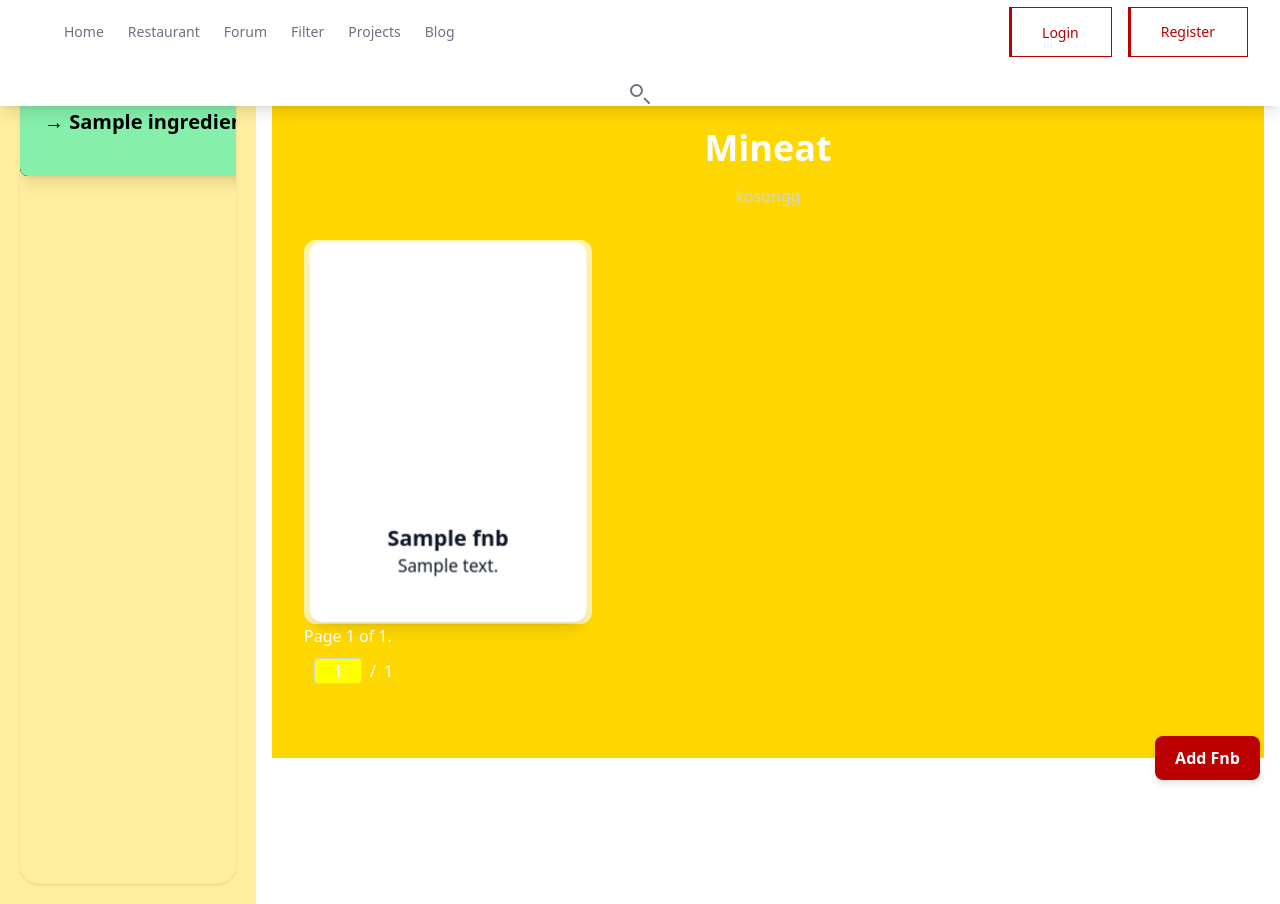
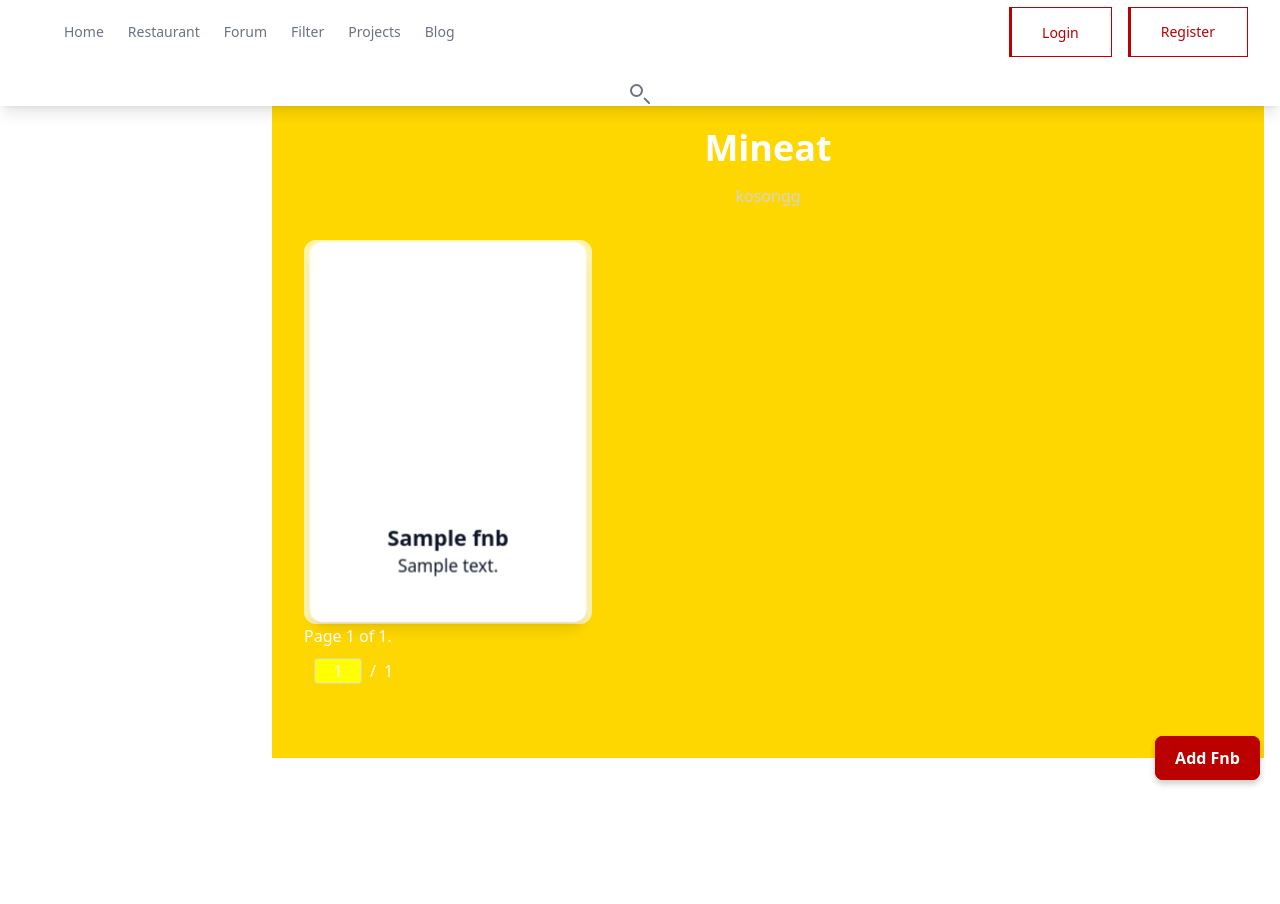
Before and after one commit to C04-PBP/mineat, a Django app: page /filter/ in a window 1280 px wide. Run offline with Django 5.2, Linux system fonts and the light colour scheme; tables that the repository leaves empty hold one stand-in row (values such as "Sample post"); some libraries are stand-ins or nearby versions.

Commit message:
Membenarkan Search fnb dan membenarkan fungsionalitas filter untuk pagination

```diff
--- a/fnb/views.py
+++ b/fnb/views.py
@@ -85,5 +85,5 @@ def search_fnbs(request):
     fnbs = Fnb.objects.filter(name__icontains=query) if query else Fnb.objects.all()
 
     # Render results to HTML
-    html = render_to_string('fnb_search_results.html', {'fnbs': fnbs})
+    html = render_to_string('fnb_kosong.html', {'fnbs': fnbs})
     return JsonResponse({'html': html})
--- a/ingredient/templates/ingredient_card.html
+++ b/ingredient/templates/ingredient_card.html
@@ -77,7 +77,7 @@
 
 {% block content %}
 <!-- Card container with stacking -->
-<div class="stacked-cards bg-green-300 rounded-lg shadow-lg p-6 w-[300px] relative">
+<div class="stacked-cards bg-green-300 rounded-lg shadow-lg py-6 w-[200px] relative">
     <h2 class="text-xl font-bold mb-4">→ {{ ingredient.name }}</h2>
 </div>
 {% endblock content %}
--- a/ingredient/templates/show_filter.html
+++ b/ingredient/templates/show_filter.html
@@ -2,6 +2,45 @@
 {% load static %}
 {% block meta %}
 <title>Filter</title>
+{% endblock meta %}
+
+{% block content %}
+<header class="fixed top-0 left-0 right-0 z-20 bg-white shadow-lg">
+    {% include "show_header.html" %}
+    <div class="flex items-center gap-4 justify-center mt-4">
+        <div class="search-container">
+            <svg class="search-icon w-6 h-6 text-gray-500" xmlns="http://www.w3.org/2000/svg" fill="none"
+                viewBox="0 0 24 24" stroke="currentColor">
+                <path stroke-linecap="round" stroke-linejoin="round" stroke-width="2"
+                    d="M21 21l-4.35-4.35M8.5 14a5.5 5.5 0 100-11 5.5 5.5 0 000 11z" />
+            </svg>
+            <input type="text" id="filter-search-bar" placeholder="Search Fnbs..." class="search-input" />
+        </div>
+    </div>
+</header>
+
+<div class="flex flex-row gap-4 content-wrapper">
+    <!-- Toggleable Sidebar -->
+    <aside id="sidebar"
+        class="transition-transform transform translate-x-0 w-[20vw] bg-[#ffee9e] relative dropdown-container collapsed">
+        <div class="ingredient-div w-full h-[100vh] rounded-[20px] shadow overflow-auto">
+            {% for ingredient in ingredients %}
+            <!-- Ingredient Cards with lazy-load class -->
+            <div class="lazy-load ingredient-card" data-name="{{ ingredient.name }}">
+                {% include "ingredient_card.html" with ingredient=ingredient %}
+            </div>
+            {% endfor %}
+        </div>
+    </aside>
+
+    <!-- Content Section -->
+    <div id="result" class="flex-1">{% include "fnb_kosong.html" with fnbs=fnb %}</div>
+
+</div>
+
+<a href="{% url 'fnb:add_fnb' %}" class="add-fnb-button">Add Fnb</a>
+
+<!-- Styles -->
 <style>
     .dropdown-container {
         display: flex;
@@ -25,6 +64,25 @@
         transform: translateX(-100%);
     }
 
+    /* Lazy Load - initially hide cards */
+    .lazy-load {
+        opacity: 0;
+        transform: translateY(50px);
+        transition: opacity 0.5s ease, transform 0.5s ease;
+    }
+
+    /* When in view, make the cards visible */
+    .lazy-load.in-view {
+        opacity: 1;
+        transform: translateY(0);
+    }
+
+    /* Selected state: prevent further animation reset */
+    .ingredient-card.selected {
+        animation: none;
+        transition: none;
+    }
+
     .content-wrapper {
         margin-top: 64px;
     }
@@ -34,6 +92,7 @@
         bottom: 20px;
         right: 20px;
         background-color: #BB0000;
+        /* Button color */
         color: white;
         padding: 10px 20px;
         border-radius: 8px;
@@ -77,52 +136,51 @@
         padding: 5px 10px;
     }
 </style>
-{% endblock meta %}
-
-{% block content %}
-<header class="fixed top-0 left-0 right-0 z-20 bg-white shadow-lg">
-    {% include "show_header.html" %}
-    <!-- Search Bar -->
-    <div class="flex items-center gap-4 justify-center mt-4">
-        <div class="search-container">
-            <svg class="search-icon w-6 h-6 text-gray-500" xmlns="http://www.w3.org/2000/svg" fill="none" viewBox="0 0 24 24" stroke="currentColor">
-                <path stroke-linecap="round" stroke-linejoin="round" stroke-width="2" d="M21 21l-4.35-4.35M8.5 14a5.5 5.5 0 100-11 5.5 5.5 0 000 11z" />
-            </svg>
-            <input type="text" id="filter-search-bar" placeholder="Search Fnbs..." class="search-input" />
-        </div>
-    </div>
-</header>
-
-<div class="flex flex-row gap-4 content-wrapper">
-    <aside id="sidebar" class="transition-transform transform translate-x-0 w-[20vw] bg-[#ffee9e] relative dropdown-container">
-        <div class="ingredient-div w-full h-[100vh] rounded-[20px] shadow overflow-auto">
-            {% for ingredient in ingredients %}
-            <div class="lazy-load ingredient-card" data-name="{{ ingredient.name }}">
-                {% include "ingredient_card.html" with ingredient=ingredient %}
-            </div>
-            {% endfor %}
-        </div>
-    </aside>
-
-    <!-- Content Section -->
-    <div id="result" class="flex-1">{% include "fnb_kosong.html" with fnbs=fnb %}</div>
-</div>
 
 <a href="{% url 'fnb:add_fnb' %}" class="add-fnb-button">Add Fnb</a>
 
 <script src="{% static 'js/fnb_card.js' %}"></script>
 
 <script>
-    // Sidebar toggle functionality
+    document.addEventListener("DOMContentLoaded", function () {
         const sidebar = document.getElementById('sidebar');
         const filterToggle = document.getElementById('filterToggle');
+        let lazyLoadInitialized = false; // Track if lazy load has been initialized
 
+        if (filterToggle) {
             filterToggle.addEventListener('click', () => {
                 sidebar.classList.toggle('collapsed');
+
+                // Initialize lazy loading only when the sidebar is first opened
+                if (!lazyLoadInitialized && !sidebar.classList.contains('collapsed')) {
+                    initializeLazyLoad(); // Call lazy load initializer on first open
+                    lazyLoadInitialized = true; // Ensure it initializes only once
+                }
+            });
+        }
+
+        // Lazy load animation for ingredients, only called when sidebar is first opened
+        function initializeLazyLoad() {
+            const lazyLoadElements = document.querySelectorAll('.lazy-load');
+
+            const observer = new IntersectionObserver((entries, observer) => {
+                entries.forEach(entry => {
+                    if (entry.isIntersecting) {
+                        entry.target.classList.add('in-view');
+                        observer.unobserve(entry.target); // Stop observing once loaded
+                    }
+                });
+            }, {
+                root: null,       // Use viewport as root
+                threshold: 0.1    // Trigger when 10% of the element is visible
             });
 
+            // Start observing elements after the sidebar opens for the first time
+            lazyLoadElements.forEach(element => observer.observe(element));
+        }
+
         // AJAX Search for Fnbs
-    document.getElementById('filter-search-bar').addEventListener('input', function() {
+        document.getElementById('filter-search-bar').addEventListener('input', function () {
             const query = this.value;
 
             if (query.trim() !== '') {
@@ -139,16 +197,22 @@
 
         // Ingredient selection logic
         let selectedIngredients = [];
+
         document.querySelectorAll('.ingredient-card').forEach(div => {
             div.addEventListener('click', function () {
                 const ingredient = div.getAttribute('data-name');
+
+                // Prevent animation reset on selected ingredients
                 if (!div.classList.contains('selected')) {
                     div.classList.add('selected');
                     selectedIngredients.push(ingredient);
                 } else {
+                    // If already selected, deselect
                     selectedIngredients = selectedIngredients.filter(i => i !== ingredient);
                     div.classList.remove('selected');
                 }
+
+                console.log('Selected ingredients:', selectedIngredients);
                 sendSelectedIngredients(selectedIngredients);
             });
         });
@@ -160,14 +224,21 @@
                     'Content-Type': 'application/json',
                     'X-CSRFToken': '{{ csrf_token }}',
                 },
-            body: JSON.stringify({ ingredients: selectedIngredients })
+                body: JSON.stringify({
+                    ingredients: selectedIngredients
+                })
             })
                 .then(response => response.json())
                 .then(data => {
                     document.getElementById('result').innerHTML = data.html;
+                    initializeTiltEffect();
                 })
-        .catch(error => console.error("Error recording ingredients:", error));
+                .catch(error => {
+                    console.error("Error recording ingredients:", error);
+                });
         }
+    });
+
 </script>
 
 {% endblock content %}
--- a/ingredient/views.py
+++ b/ingredient/views.py
@@ -60,11 +60,22 @@ def record_ingredients(request):
                     fnb_set.intersection_update(food)
 
 
+
+
+
             if len(ingredients) == 0:
-                context = {'fnbs': Fnb.objects.all()}
+                fnb = Fnb.objects.all()
+                paginator = Paginator(fnb,6)
+                page_number = request.GET.get("page")
+                page_obj = paginator.get_page(page_number)
+                context = {'fnbs': page_obj}
 
             else:
-                context = {'fnbs': fnb_set}
+                fnb = list(fnb_set)
+                paginator = Paginator(fnb,6)
+                page_number = request.GET.get("page")
+                page_obj = paginator.get_page(page_number)
+                context = {'fnbs': page_obj}
 
             html = render_to_string('fnb_kosong.html', context)
 
```
Lines whose indentation alone changed are shown as unchanged.
